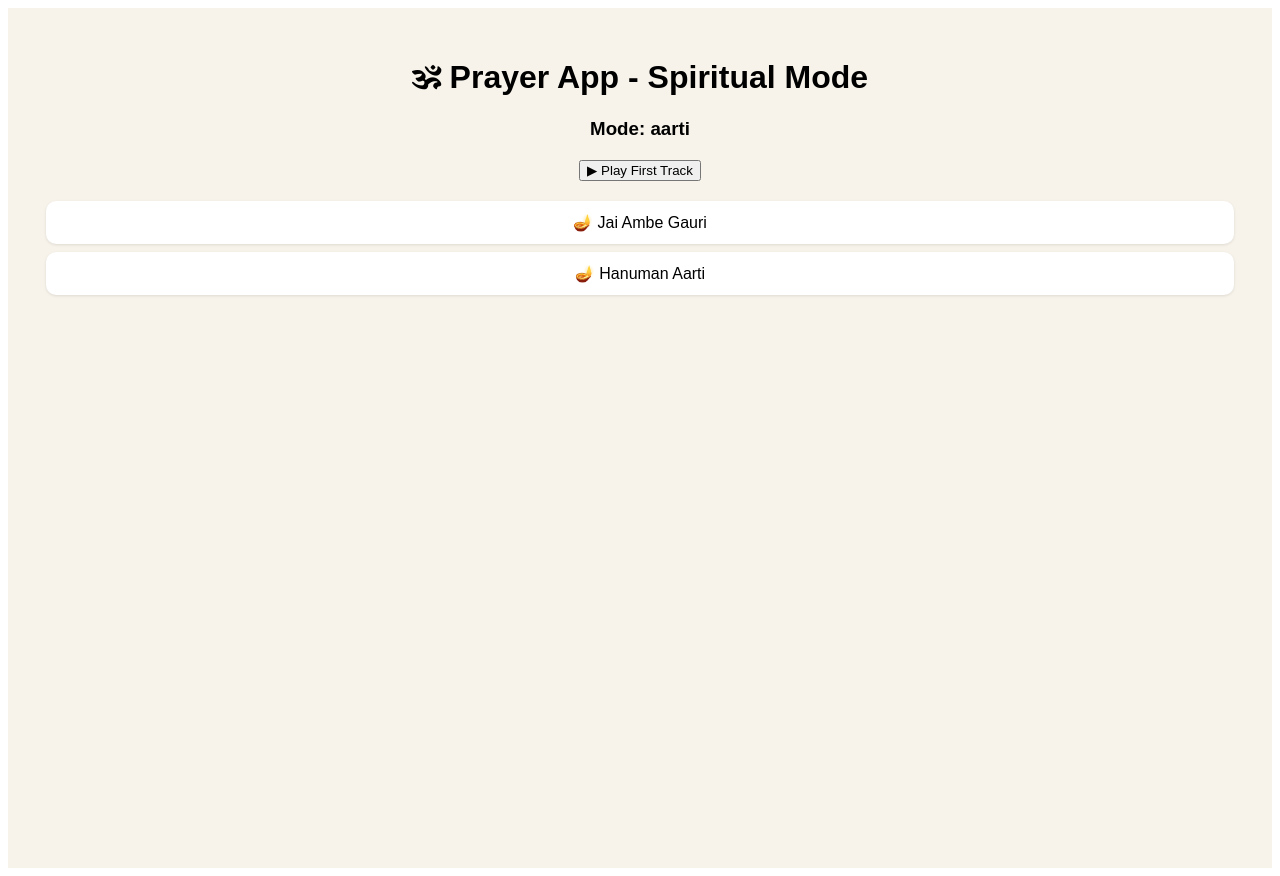
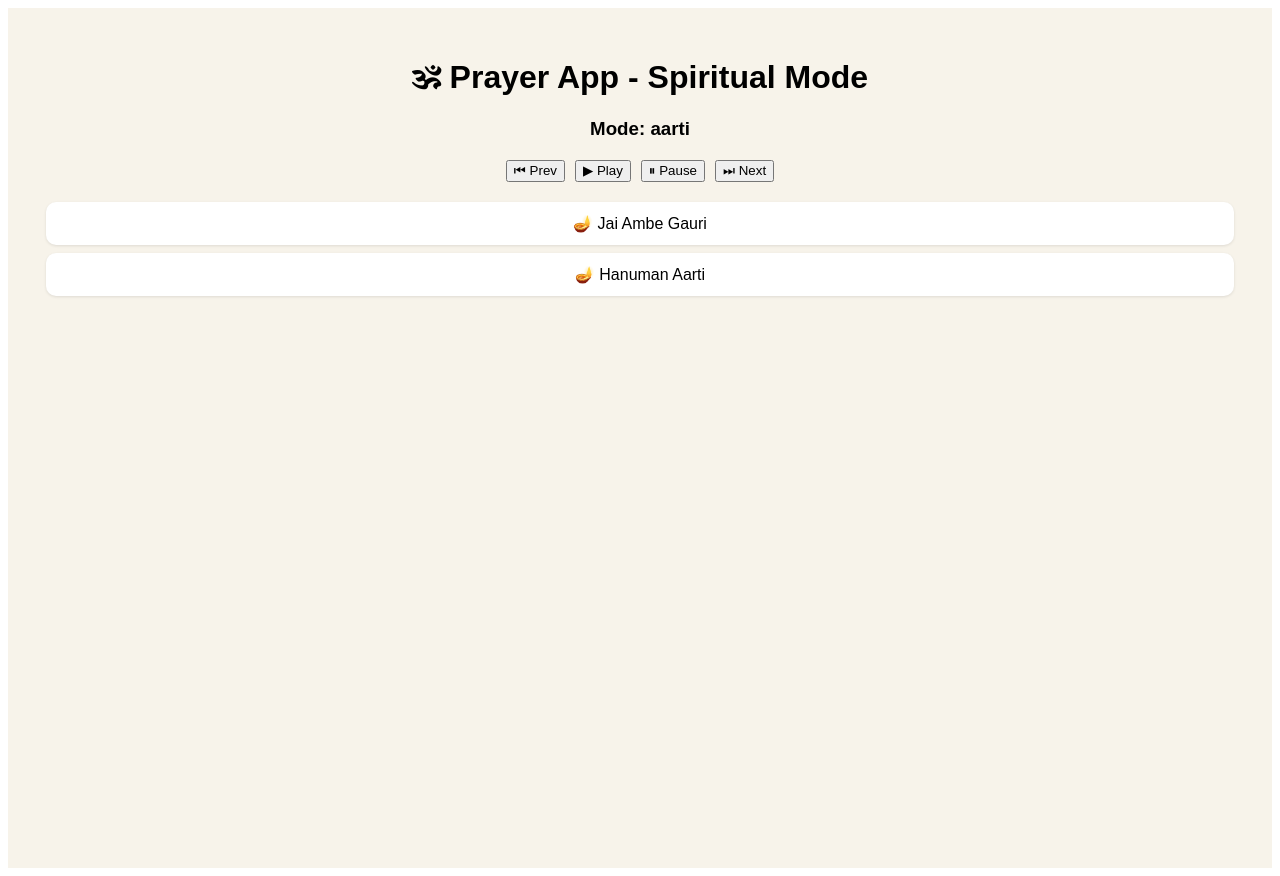
Before and after one commit to shaunm1767-ui/shane-prayer-app, a React (Vite) app: page / in a window 1280 px wide. Built offline with nearby package versions, Linux system fonts and the light colour scheme.

Commit message:
CLEAN V3: client-only React prayer app (Firebase streaming)

```diff
--- a/src/App.jsx
+++ b/src/App.jsx
@@ -1,3 +1,5 @@
+// src/App.jsx
+
 import React, { useEffect, useState } from "react";
 import { loadPlaylist } from "./utils/loadPlaylist";
 import { usePrayerPlayer } from "./hooks/usePrayerPlayer";
@@ -7,9 +9,9 @@ function App() {
   const [tracks, setTracks] = useState([]);
   const [mode, setMode] = useState("");
 
-  const { play, pause, isPlaying, currentTrack } = usePrayerPlayer();
+  const { load, play, pause, next, prev } = usePrayerPlayer();
 
-  // 1. LOAD DATA
+  // 🔹 LOAD PLAYLIST BASED ON MODE
   useEffect(() => {
     const init = async () => {
       const detectedMode = getSpiritualMode();
@@ -24,12 +26,15 @@ function App() {
       console.log("🎧 Tracks loaded:", data);
 
       setTracks(data);
+
+      // 🔥 LOAD INTO PLAYER ENGINE
+      load(data);
     };
 
     init();
   }, []);
 
-  // 2. HANDLE PLAY (IMPORTANT: user gesture safe)
+  // 🔹 HANDLE PLAY CLICK
   const handlePlay = (track) => {
     if (!track?.url) return;
     play(track);
@@ -41,27 +46,22 @@ function App() {
 
       <h3>Mode: {mode}</h3>
 
-      {/* NOW PLAYING */}
-      {currentTrack && (
-        <div style={styles.nowPlaying}>
-          🎧 Now Playing: {currentTrack.title}
-        </div>
-      )}
+      {/* 🎮 CONTROLS */}
+      <div style={styles.controls}>
+        <button onClick={prev}>⏮ Prev</button>
 
-      {/* CONTROLS */}
-      <div style={styles.controls}>
-        {isPlaying ? (
-          <button onClick={pause}>⏸ Pause</button>
-        ) : (
-          <button
-            onClick={() => tracks[0] && handlePlay(tracks[0])}
-          >
-            ▶ Play First Track
-          </button>
-        )}
+        <button
+          onClick={() => tracks.length && handlePlay(tracks[0])}
+        >
+          ▶ Play
+        </button>
+
+        <button onClick={pause}>⏸ Pause</button>
+
+        <button onClick={next}>⏭ Next</button>
       </div>
 
-      {/* TRACK LIST */}
+      {/* 📜 TRACK LIST */}
       <div style={styles.list}>
         {tracks.length === 0 && <p>Loading prayers...</p>}
 
@@ -79,6 +79,7 @@ function App() {
   );
 }
 
+// 🎨 SIMPLE CLEAN UI
 const styles = {
   container: {
     textAlign: "center",
@@ -87,14 +88,11 @@ const styles = {
     background: "#f7f3ea",
     minHeight: "100vh",
   },
-  nowPlaying: {
-    margin: 15,
-    fontSize: 18,
-    color: "#333",
-    fontWeight: "bold",
-  },
   controls: {
     margin: 20,
+    display: "flex",
+    justifyContent: "center",
+    gap: 10,
   },
   list: {
     marginTop: 20,
--- a/src/hooks/usePrayerPlayer.js
+++ b/src/hooks/usePrayerPlayer.js
@@ -1,54 +1,64 @@
-import { useRef, useState } from "react";
+// src/hooks/usePrayerPlayer.js
+
+let playlist = [];
+let currentIndex = 0;
+let audio = new Audio();
 
 export const usePrayerPlayer = () => {
-  const audioRef = useRef(new Audio());
+  const load = (tracks) => {
+    playlist = tracks || [];
+    currentIndex = 0;
+  };
 
-  const [isPlaying, setIsPlaying] = useState(false);
-  const [currentTrack, setCurrentTrack] = useState(null);
+  const play = (track) => {
+    if (!playlist.length) return;
 
-  // 🔊 PLAY TRACK
-  const play = async (track) => {
-    try {
-      if (!track?.url) {
-        console.warn("⚠️ No URL found for track");
-        return;
+    if (track) {
+      const index = playlist.findIndex(t => t.url === track.url);
+      if (index !== -1) currentIndex = index;
     }
 
-      console.log("🎵 Attempting to play:", track.url);
+    const current = playlist[currentIndex];
 
-      // 🔁 Reset audio completely before new play
-      audioRef.current.pause();
-      audioRef.current.currentTime = 0;
+    if (!current?.url) return;
 
-      // 🔥 CRITICAL: set src AFTER reset
-      audioRef.current.src = track.url;
+    console.log("▶ Playing:", current.title);
 
-      // 🔊 Force load
-      await audioRef.current.load();
-
-      // ▶ PLAY
-      await audioRef.current.play();
-
-      setCurrentTrack(track);
-      setIsPlaying(true);
-
-      console.log("✅ PLAYING:", track.title);
-
-    } catch (err) {
-      console.error("❌ AUDIO PLAY ERROR:", err);
-    }
+    audio.src = current.url;
+    audio.play().catch(err => {
+      console.error("❌ AUDIO ERROR:", err);
+    });
   };
 
-  // ⏸ PAUSE
   const pause = () => {
-    audioRef.current.pause();
-    setIsPlaying(false);
+    audio.pause();
+  };
+
+  const next = () => {
+    if (!playlist.length) return;
+
+    currentIndex = (currentIndex + 1) % playlist.length;
+    play();
+  };
+
+  const prev = () => {
+    if (!playlist.length) return;
+
+    currentIndex =
+      (currentIndex - 1 + playlist.length) % playlist.length;
+    play();
+  };
+
+  audio.onended = () => {
+    console.log("⏭ Auto next");
+    next();
   };
 
   return {
+    load,
     play,
     pause,
-    isPlaying,
-    currentTrack,
+    next,
+    prev,
   };
 };
```
Lines whose indentation alone changed are shown as unchanged.
